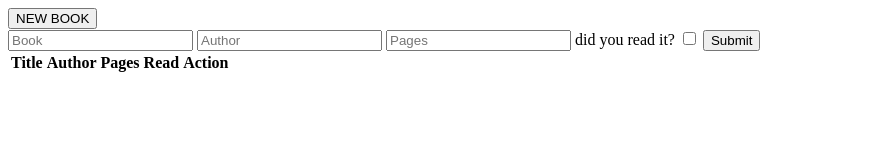
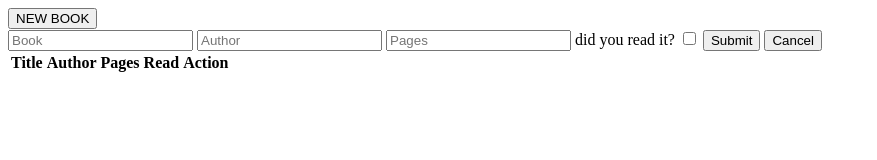
Before and after one commit to Abdullah-Ed/Library, a plain HTML site: page index.html in a window 1280 px wide. Both pictures are taken after a click on the button "NEW BOOK". Shown: the whole page, without its empty margins (0-877 px from the left). Drawn offline with Linux system fonts and the light colour scheme.

Commit message:
Add a cancel button

```diff
--- a/index.html
+++ b/index.html
@@ -17,6 +17,7 @@
       <label for="read-status">did you read it?</label>
       <input type="checkbox" name="read" id="read-status" >
       <button class="add-book-btn">Submit</button>
+      <button class="cancel-form-btn">Cancel</button>
     </form>
   </div>
   <table>
```
